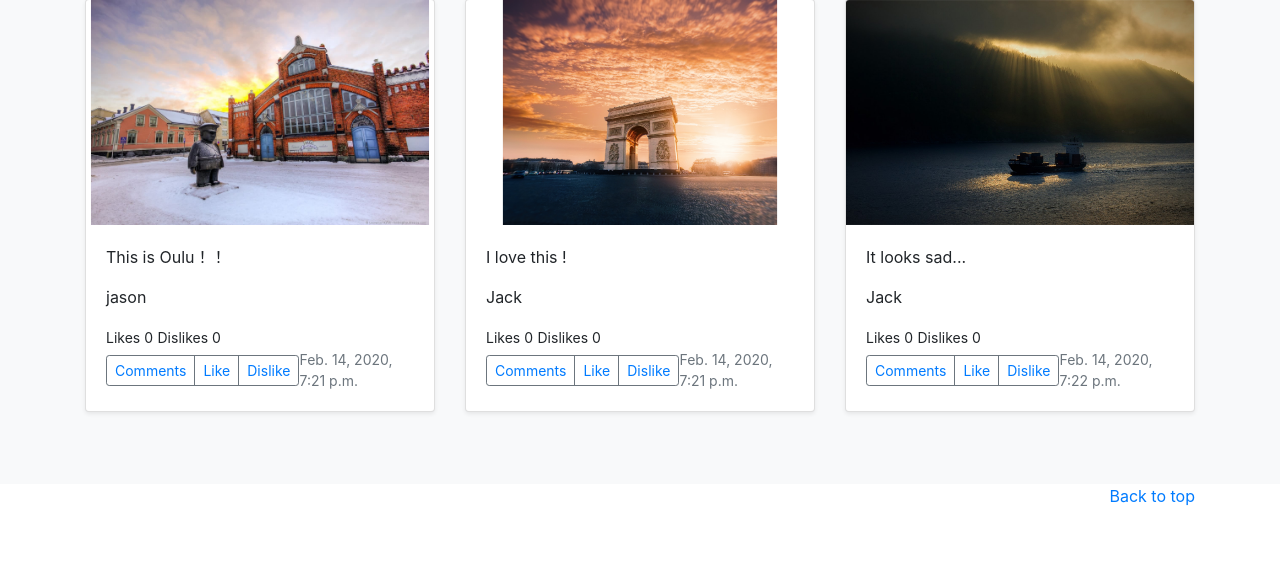
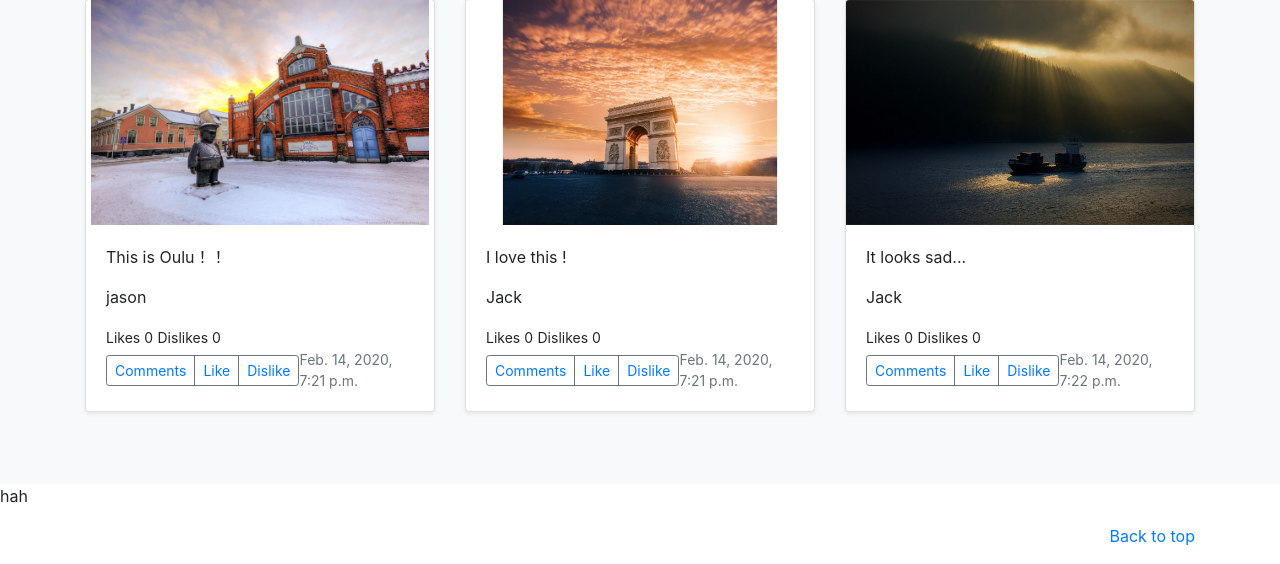
Before and after one commit to JasonWurunfei/fake_ins, a Django app: page / in a window 1280 px wide. Shown: the part 874-1438 px from the top of the page. Before the commit the page ends 1380 px from the top, so only its background shows below. Run offline with Django 3.2, Linux system fonts and the light colour scheme; data comes from the database, SQL or seed files in the repository; some libraries are stand-ins or nearby versions.

Commit message:
finish add new feature

```diff
--- a/home/templates/home/home.html
+++ b/home/templates/home/home.html
@@ -70,7 +70,7 @@
         </div>
       </div>
     </div>
-
+    <p>hah</p>
 </main>
 
 
```
